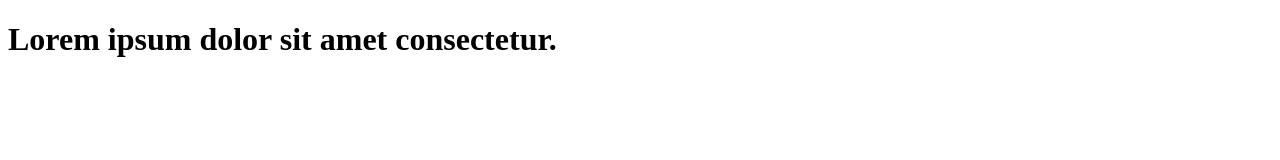
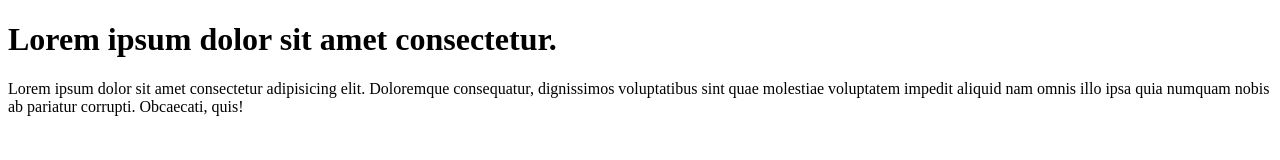
Before and after one commit to cyberhappy/learning-git, a plain HTML site: page index.html in a window 1280 px wide. Drawn offline with Linux system fonts and the light colour scheme.

Commit message:
add paragraph to code

```diff
--- a/index.html
+++ b/index.html
@@ -9,5 +9,11 @@
 
     <h1>Lorem ipsum dolor sit amet consectetur.</h1>
 
+    <p>Lorem ipsum dolor sit amet consectetur adipisicing elit.
+         Doloremque consequatur, dignissimos voluptatibus
+         sint quae molestiae voluptatem impedit aliquid nam
+         omnis illo ipsa quia numquam nobis ab pariatur corrupti.
+         Obcaecati, quis!</p>
+
 </body>
 </html>
```
